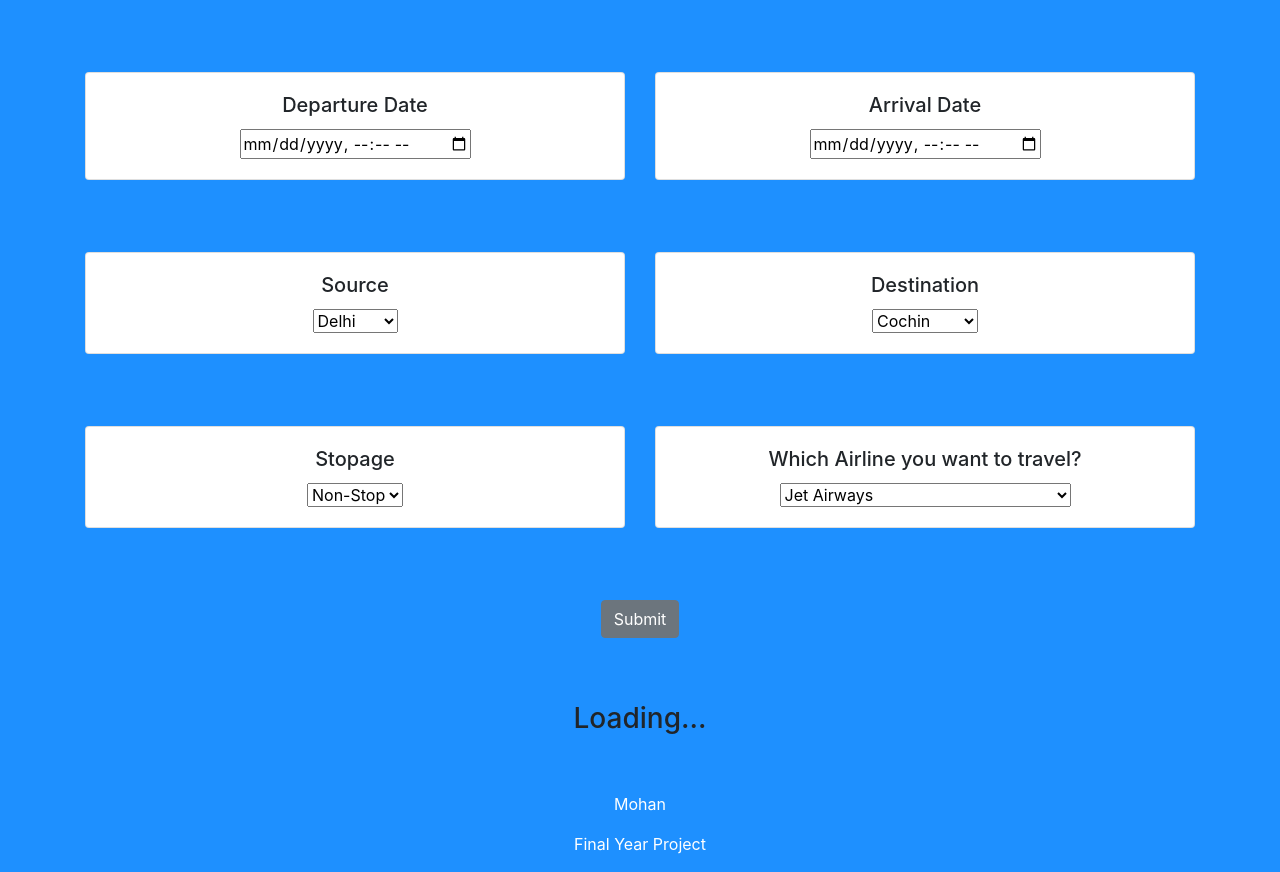
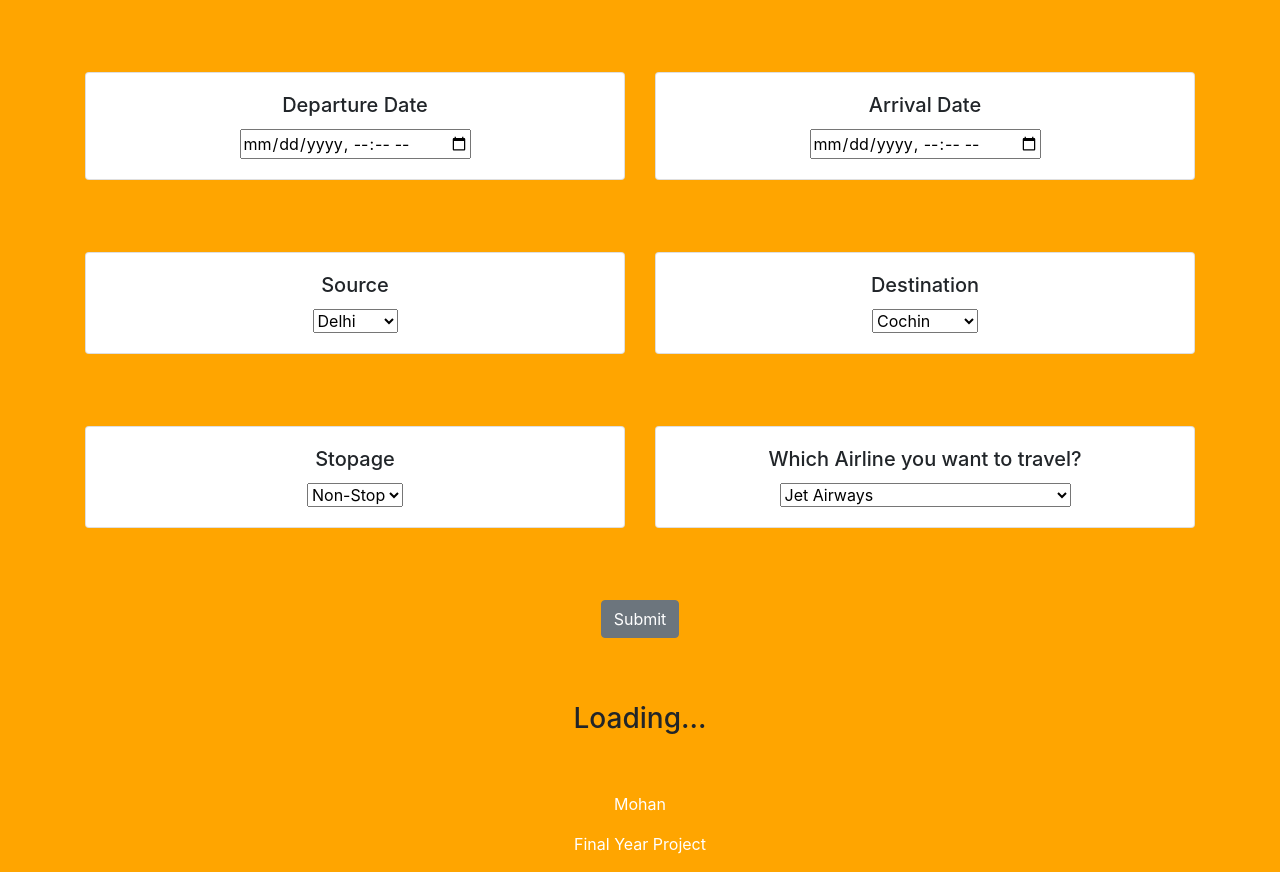
Before and after one commit to mohanhu/Flight-price-Prediction-Assignment-, a Flask app: page / in a window 1280 px wide. Shown: the part 56-928 px from the top of the page. Run offline with Flask 2, Linux system fonts and the light colour scheme; parts of the project's set-up code (start-up, migrations or seed data) failed here and were passed over; some libraries are stand-ins or nearby versions.

Commit message:
Update styles.css

```diff
--- a/static/css/styles.css
+++ b/static/css/styles.css
@@ -1,5 +1,5 @@
 body {
-    background-color:#1E90FF;
+    background-color:orange;
     text-align: center;
 }
 
```
